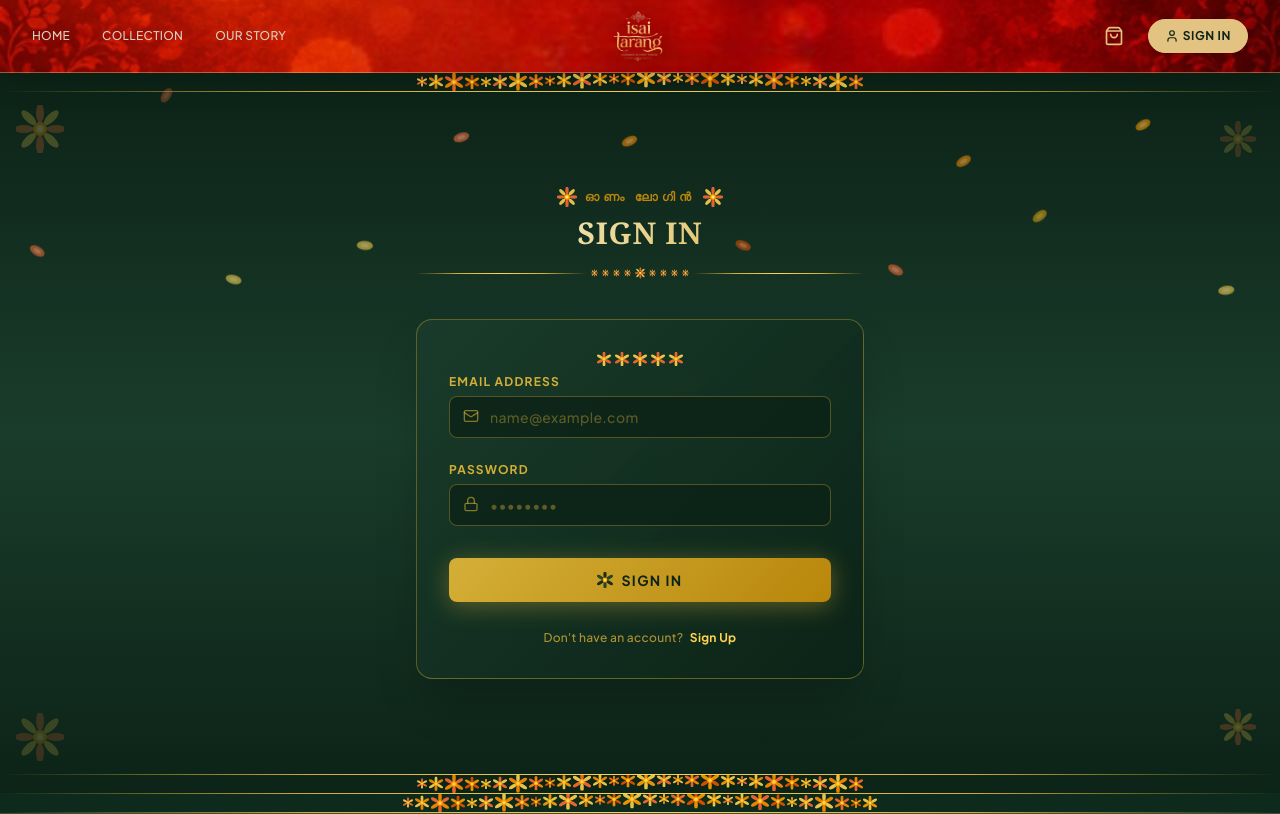
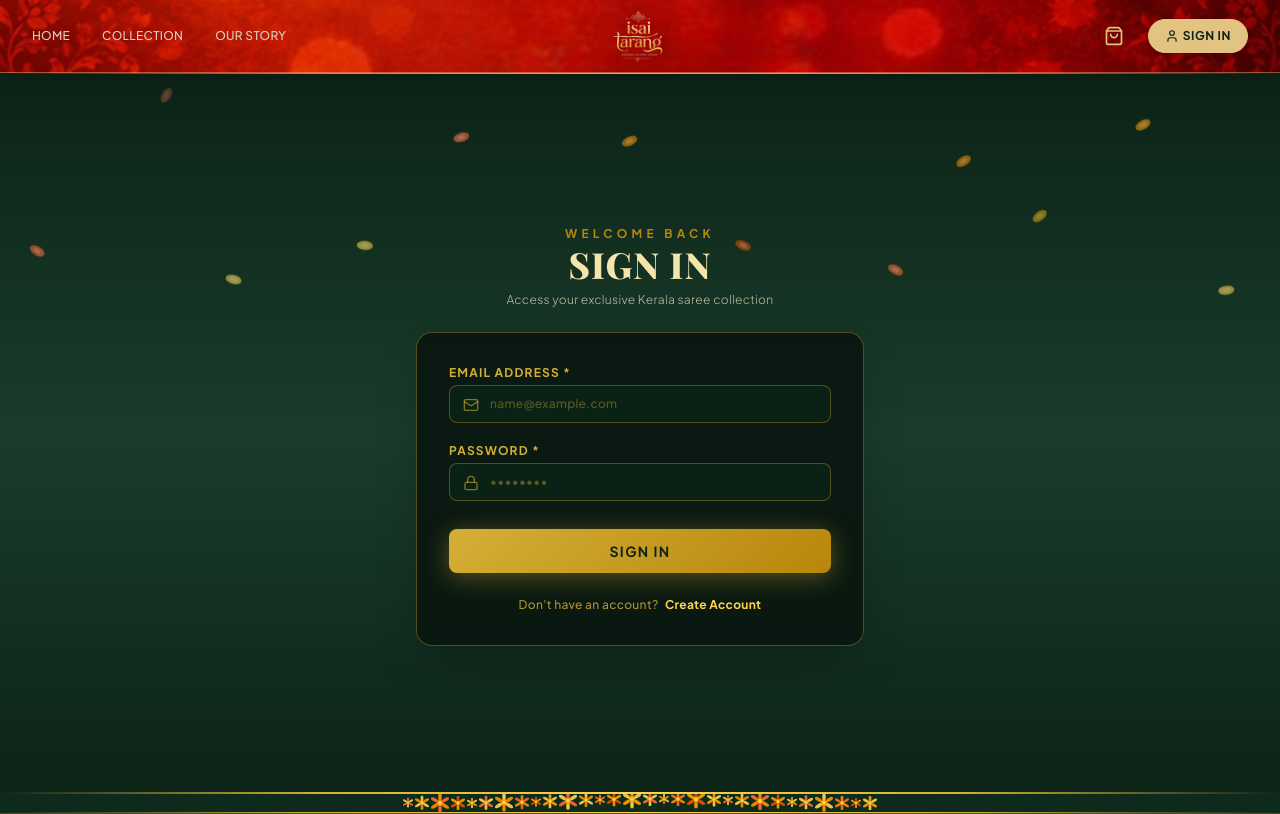
Before and after one commit to Adarshpm-0707/isai, a React (Vite) app: page /login in a window 1280 px wide. Shown: the top 814 px of the page. Built offline with nearby package versions, Linux system fonts and the light colour scheme; a web font is replaced by a local one.

Commit message:
add onam effect

```diff
--- a/src/pages/Cart.jsx
+++ b/src/pages/Cart.jsx
@@ -36,10 +36,13 @@ export default function Cart() {
     <div className="min-h-screen px-3 sm:px-6 lg:px-8 py-8 sm:py-12 space-y-8"
       style={{ background: "linear-gradient(180deg,#0C2317 0%,#1A3C2B 40%,#0C2317 100%)" }}>
 
-      {/* Top garland */}
-      <div><GoldLine /><PookklamGarland count={26} /><GoldLine /></div>
+      {/* Top Gold Line */}
+      <div><GoldLine /></div>
 
-      <OnamPageHeading malayalam="ഷോപ്പിംഗ് ബാഗ്" english="SHOPPING BAG" />
+      <div className="text-center space-y-1 my-4">
+        <span className="text-[#B8860B] text-[10px] sm:text-xs font-bold tracking-[0.35em] uppercase block">YOUR SELECTION</span>
+        <h1 className="font-serif text-2xl sm:text-4xl font-bold tracking-wide uppercase text-[#F3E5AB]">SHOPPING BAG</h1>
+      </div>
 
       <div className="max-w-7xl mx-auto grid grid-cols-1 lg:grid-cols-3 gap-6 sm:gap-8 items-start">
         {/* Cart items */}
--- a/src/pages/Login.jsx
+++ b/src/pages/Login.jsx
@@ -1,11 +1,10 @@
 import React, { useState, useEffect } from "react";
 import { Link, useNavigate, useLocation } from "react-router-dom";
 import useAuth from "../hooks/useAuth";
-import Button from "../components/reusable/Button";
 import { validateEmail, validateRequired } from "../utils/validators";
 import { AlertCircle, Lock, Mail } from "lucide-react";
 import { motion } from "framer-motion";
-import { OnamPageHeading, SectionFlower, PookklamGarland, GoldLine, MiniFlower } from "../components/layout/OnamEffects";
+import { GoldLine } from "../components/layout/OnamEffects";
 
 export default function Login() {
   const navigate = useNavigate();
@@ -51,17 +50,9 @@ export default function Login() {
       className="min-h-[90vh] flex flex-col items-center justify-center px-4 py-12 relative"
       style={{ background: "linear-gradient(180deg,#0C2317 0%,#1A3C2B 50%,#0C2317 100%)" }}
     >
-      {/* Top flower garland */}
       <div className="absolute top-0 left-0 right-0">
-        <PookklamGarland count={28} />
         <GoldLine />
       </div>
-
-      {/* Corner flowers */}
-      <SectionFlower size={48} className="absolute top-8 left-4 opacity-25 hidden md:block" />
-      <SectionFlower size={36} className="absolute top-12 right-6 opacity-20 hidden md:block" />
-      <SectionFlower size={48} className="absolute bottom-8 left-4 opacity-20 hidden md:block" />
-      <SectionFlower size={36} className="absolute bottom-12 right-6 opacity-25 hidden md:block" />
 
       <motion.div
         initial={{ opacity: 0, y: 24 }}
@@ -69,90 +60,75 @@ export default function Login() {
         transition={{ duration: 0.7 }}
         className="w-full max-w-md space-y-6 relative z-10"
       >
-        {/* Onam heading */}
-        <OnamPageHeading malayalam="ഓണം ലോഗിൻ" english="SIGN IN" />
+        <div className="text-center space-y-2">
+          <span className="text-[#B8860B] text-[10px] sm:text-xs font-bold tracking-[0.35em] uppercase">WELCOME BACK</span>
+          <h1 className="text-3xl sm:text-4xl font-extrabold uppercase tracking-wide text-[#F3E5AB]">
+            Sign In
+          </h1>
+          <p className="text-xs text-[#EADFC9]/80 font-light">Access your exclusive Kerala saree collection</p>
+        </div>
 
-        {error && (
-          <div className="border text-[#F6D18A] p-4 rounded-lg flex items-start gap-2.5"
-            style={{ background: "rgba(43,20,9,0.9)", borderColor: "rgba(212,175,55,0.5)" }}>
-            <AlertCircle className="w-5 h-5 flex-shrink-0 mt-0.5 text-[#FFD54F]" />
-            <p className="text-xs font-medium">{error}</p>
-          </div>
-        )}
+        <form
+          onSubmit={handleSubmit}
+          className="rounded-2xl p-6 sm:p-8 space-y-5 shadow-2xl"
+          style={{ background: "rgba(10,24,16,0.95)", border: "1.5px solid rgba(212,175,55,0.35)" }}
+        >
+          {error && (
+            <div className="p-3 rounded-lg flex items-center gap-2 text-xs font-bold text-red-300 border border-red-500/40" style={{ background: "rgba(120,20,20,0.4)" }}>
+              <AlertCircle className="w-4 h-4 text-red-400 shrink-0" />
+              <span>{error}</span>
+            </div>
+          )}
 
-        <motion.form
-          onSubmit={handleSubmit}
-          className="rounded-2xl p-6 sm:p-8 space-y-6 shadow-2xl relative overflow-hidden"
-          style={{ background: "linear-gradient(135deg,rgba(26,60,43,0.95),rgba(12,35,23,0.98))", border: "1.5px solid rgba(212,175,55,0.4)" }}
-        >
-          {/* Top flower accent */}
-          <div className="flex items-center justify-center gap-1 mb-2">
-            {[0,1,2,3,4].map(i => <MiniFlower key={i} size={14} c1="#FF6B35" c2="#FFD54F" />)}
-          </div>
-
-          {/* Email */}
-          <div className="space-y-1.5">
-            <label className="block text-xs uppercase font-bold text-[#D4AF37] tracking-widest">Email Address</label>
+          <div className="space-y-1">
+            <label className="block text-xs uppercase font-bold text-[#D4AF37] tracking-widest">Email Address *</label>
             <div className="relative">
               <Mail className="absolute left-3.5 top-3 w-4 h-4 text-[#D4AF37]/60" />
               <input
-                type="email" value={email}
-                onChange={(e) => setEmail(e.target.value)}
-                className="w-full rounded-lg pl-10 pr-4 py-2.5 text-sm placeholder:text-[#D4AF37]/40 focus:outline-none transition-all"
-                style={{ background: "rgba(12,35,23,0.8)", border: "1px solid rgba(212,175,55,0.35)", color: "#F3E5AB" }}
-                onFocus={e => e.currentTarget.style.borderColor = "#D4AF37"}
-                onBlur={e => e.currentTarget.style.borderColor = "rgba(212,175,55,0.35)"}
-                placeholder="name@example.com" required
+                type="email" value={email} onChange={(e) => setEmail(e.target.value)}
+                className="w-full pl-10 pr-4 py-2.5 rounded-lg text-xs font-medium text-[#F3E5AB] placeholder:text-[#D4AF37]/40 focus:outline-none focus:border-[#D4AF37] transition-colors"
+                style={{ background: "rgba(12,35,23,0.9)", border: "1px solid rgba(212,175,55,0.35)" }}
+                placeholder="name@example.com"
               />
             </div>
           </div>
 
-          {/* Password */}
-          <div className="space-y-1.5">
-            <label className="block text-xs uppercase font-bold text-[#D4AF37] tracking-widest">Password</label>
+          <div className="space-y-1">
+            <div className="flex justify-between items-center">
+              <label className="block text-xs uppercase font-bold text-[#D4AF37] tracking-widest">Password *</label>
+            </div>
             <div className="relative">
               <Lock className="absolute left-3.5 top-3 w-4 h-4 text-[#D4AF37]/60" />
               <input
-                type="password" value={password}
-                onChange={(e) => setPassword(e.target.value)}
-                className="w-full rounded-lg pl-10 pr-4 py-2.5 text-sm placeholder:text-[#D4AF37]/40 focus:outline-none transition-all"
-                style={{ background: "rgba(12,35,23,0.8)", border: "1px solid rgba(212,175,55,0.35)", color: "#F3E5AB" }}
-                onFocus={e => e.currentTarget.style.borderColor = "#D4AF37"}
-                onBlur={e => e.currentTarget.style.borderColor = "rgba(212,175,55,0.35)"}
-                placeholder="••••••••" required
+                type="password" value={password} onChange={(e) => setPassword(e.target.value)}
+                className="w-full pl-10 pr-4 py-2.5 rounded-lg text-xs font-medium text-[#F3E5AB] placeholder:text-[#D4AF37]/40 focus:outline-none focus:border-[#D4AF37] transition-colors"
+                style={{ background: "rgba(12,35,23,0.9)", border: "1px solid rgba(212,175,55,0.35)" }}
+                placeholder="••••••••"
               />
             </div>
           </div>
 
-          {/* Submit */}
           <div className="pt-2">
-            <button
-              type="submit" disabled={loading}
+            <button type="submit" disabled={loading}
               className="w-full py-3 rounded-lg font-bold text-sm tracking-widest uppercase transition-all disabled:opacity-60 flex items-center justify-center gap-2"
               style={{ background: "linear-gradient(135deg,#D4AF37,#B8860B)", color: "#0C2317", boxShadow: "0 4px 24px rgba(212,175,55,0.4)" }}
-              onMouseEnter={e => { if (!loading) { e.currentTarget.style.background = "linear-gradient(135deg,#FFD54F,#D4AF37)"; } }}
+              onMouseEnter={e => { if (!loading) e.currentTarget.style.background = "linear-gradient(135deg,#FFD54F,#D4AF37)"; }}
               onMouseLeave={e => { e.currentTarget.style.background = "linear-gradient(135deg,#D4AF37,#B8860B)"; }}
             >
-              <MiniFlower size={16} c1="#0C2317" c2="#1A3C2B" />
               {loading ? "Authenticating..." : "Sign In"}
             </button>
           </div>
 
           <p className="text-center text-xs text-[#D4AF37]/80 pt-1">
             Don&apos;t have an account?{" "}
-            <Link to="/signup" state={{ from: location.state?.from }}
-              className="text-[#FFD54F] font-bold hover:underline ml-1">
-              Sign Up
+            <Link to="/signup" state={{ from: location.state?.from }} className="text-[#FFD54F] font-bold hover:underline ml-1">
+              Create Account
             </Link>
           </p>
-        </motion.form>
+        </form>
       </motion.div>
 
-      {/* Bottom garland */}
-      <div className="absolute bottom-0 left-0 right-0">
-        <GoldLine />
-        <PookklamGarland count={28} />
-      </div>
+      <div className="absolute bottom-0 left-0 right-0"><GoldLine /></div>
     </div>
   );
 }
--- a/src/pages/OrderHistory.jsx
+++ b/src/pages/OrderHistory.jsx
@@ -40,8 +40,11 @@ export default function OrderHistory() {
     <div className="min-h-screen px-4 sm:px-6 lg:px-8 py-10 space-y-8"
       style={{ background: "linear-gradient(180deg,#0C2317 0%,#1A3C2B 40%,#0C2317 100%)" }}>
 
-      <div><GoldLine /><PookklamGarland count={26} /><GoldLine /></div>
-      <OnamPageHeading malayalam="ഓർഡർ ചരിത്രം" english="ORDER HISTORY" />
+      <div><GoldLine /></div>
+      <div className="text-center space-y-1 my-4">
+        <span className="text-[#B8860B] text-[10px] sm:text-xs font-bold tracking-[0.35em] uppercase block">PAST PURCHASES</span>
+        <h1 className="font-serif text-2xl sm:text-4xl font-bold tracking-wide uppercase text-[#F3E5AB]">ORDER HISTORY</h1>
+      </div>
 
       <div className="max-w-4xl mx-auto space-y-6">
         {orders.map((order, idx) => {
--- a/src/pages/ProductDetails.jsx
+++ b/src/pages/ProductDetails.jsx
@@ -151,8 +151,8 @@ export default function ProductDetails() {
 
   return (
     <div className="max-w-7xl mx-auto px-3 sm:px-6 lg:px-8 py-6 sm:py-12 space-y-8 sm:space-y-16 text-[#E3C381] bg-transparent">
-      {/* Onam garland top decoration */}
-      <div><GoldLine /><PookklamGarland count={24} /><GoldLine /></div>
+      {/* Gold top accent line */}
+      <div><GoldLine /></div>
       {/* Back button */}
       <div>
 
--- a/src/pages/Signup.jsx
+++ b/src/pages/Signup.jsx
@@ -2,9 +2,9 @@ import React, { useState, useEffect } from "react";
 import { Link, useNavigate, useLocation } from "react-router-dom";
 import useAuth from "../hooks/useAuth";
 import { validateEmail, validateRequired } from "../utils/validators";
-import { AlertCircle, Lock, Mail, ShieldCheck, User, Phone } from "lucide-react";
+import { AlertCircle, Lock, Mail, User, Phone } from "lucide-react";
 import { motion } from "framer-motion";
-import { OnamPageHeading, SectionFlower, PookklamGarland, GoldLine, MiniFlower } from "../components/layout/OnamEffects";
+import { GoldLine } from "../components/layout/OnamEffects";
 
 const inputClass = "w-full rounded-lg pl-10 pr-4 py-2 text-sm placeholder:text-[#D4AF37]/40 focus:outline-none transition-all";
 const inputStyle = { background: "rgba(12,35,23,0.8)", border: "1px solid rgba(212,175,55,0.35)", color: "#F3E5AB" };
@@ -50,49 +50,39 @@ export default function Signup() {
       className="min-h-[90vh] flex flex-col items-center justify-center px-4 py-14 relative"
       style={{ background: "linear-gradient(180deg,#0C2317 0%,#1A3C2B 50%,#0C2317 100%)" }}
     >
-      <div className="absolute top-0 left-0 right-0"><PookklamGarland count={28} /><GoldLine /></div>
-
-      <SectionFlower size={48} className="absolute top-8 left-4 opacity-25 hidden md:block" />
-      <SectionFlower size={36} className="absolute top-12 right-6 opacity-20 hidden md:block" />
-      <SectionFlower size={40} className="absolute bottom-10 left-8 opacity-20 hidden md:block" />
-      <SectionFlower size={34} className="absolute bottom-8 right-4 opacity-25 hidden md:block" />
+      <div className="absolute top-0 left-0 right-0"><GoldLine /></div>
 
       <motion.div initial={{ opacity: 0, y: 24 }} animate={{ opacity: 1, y: 0 }} transition={{ duration: 0.7 }}
         className="w-full max-w-md space-y-5 relative z-10">
 
-        <OnamPageHeading malayalam="ഓണം സൈൻ അപ്പ്" english="CREATE ACCOUNT" />
+        <div className="text-center space-y-2">
+          <span className="text-[#B8860B] text-[10px] sm:text-xs font-bold tracking-[0.35em] uppercase">CREATE ACCOUNT</span>
+          <h1 className="text-3xl sm:text-4xl font-extrabold uppercase tracking-wide text-[#F3E5AB]">
+            Join Us
+          </h1>
+          <p className="text-xs text-[#EADFC9]/80 font-light">Register to start shopping handcrafted silk sarees</p>
+        </div>
 
-        {error && (
-          <div className="border text-[#F6D18A] p-3.5 rounded-lg flex items-start gap-2.5"
-            style={{ background: "rgba(43,20,9,0.9)", borderColor: "rgba(212,175,55,0.5)" }}>
-            <AlertCircle className="w-5 h-5 flex-shrink-0 mt-0.5 text-[#FFD54F]" />
-            <p className="text-xs font-medium">{error}</p>
-          </div>
-        )}
-        {success && (
-          <div className="border text-[#F6D18A] p-3.5 rounded-lg flex items-start gap-2.5"
-            style={{ background: "rgba(12,60,43,0.9)", borderColor: "rgba(212,175,55,0.6)" }}>
-            <ShieldCheck className="w-5 h-5 flex-shrink-0 text-[#FFD54F] mt-0.5" />
-            <div>
-              <h4 className="text-xs font-bold uppercase tracking-wider">Registration Successful!</h4>
-              <p className="text-[11px] mt-0.5 leading-normal text-[#D4AF37]">Account created. Please sign in.</p>
+        <form onSubmit={handleSubmit} className="rounded-2xl p-6 sm:p-8 space-y-4 shadow-2xl"
+          style={{ background: "rgba(10,24,16,0.95)", border: "1.5px solid rgba(212,175,55,0.35)" }}>
+
+          {error && (
+            <div className="p-3 rounded-lg flex items-center gap-2 text-xs font-bold text-red-300 border border-red-500/40" style={{ background: "rgba(120,20,20,0.4)" }}>
+              <AlertCircle className="w-4 h-4 text-red-400 shrink-0" /><span>{error}</span>
             </div>
-          </div>
-        )}
+          )}
 
-        <form onSubmit={handleSubmit}
-          className="rounded-2xl p-6 sm:p-8 space-y-4 shadow-2xl"
-          style={{ background: "linear-gradient(135deg,rgba(26,60,43,0.95),rgba(12,35,23,0.98))", border: "1.5px solid rgba(212,175,55,0.4)" }}>
-
-          <div className="flex items-center justify-center gap-1 mb-2">
-            {[0,1,2,3,4].map(i => <MiniFlower key={i} size={14} c1="#FF6B35" c2="#FFD54F" />)}
-          </div>
+          {success && (
+            <div className="p-3 rounded-lg text-xs font-bold text-emerald-300 border border-emerald-500/40" style={{ background: "rgba(20,100,50,0.4)" }}>
+              Account created! You can now <Link to="/login" className="underline font-extrabold">Sign In</Link>.
+            </div>
+          )}
 
           {[
-            { label: "Full Name *", icon: <User className="absolute left-3.5 top-3 w-4 h-4 text-[#D4AF37]/60" />, type: "text", value: name, onChange: setName, placeholder: "Priya Sharma" },
-            { label: "Phone Number", icon: <Phone className="absolute left-3.5 top-3 w-4 h-4 text-[#D4AF37]/60" />, type: "tel", value: phone, onChange: setPhone, placeholder: "9876543210" },
+            { label: "Full Name *", icon: <User className="absolute left-3.5 top-3 w-4 h-4 text-[#D4AF37]/60" />, type: "text", value: name, onChange: setName, placeholder: "Lakshmi Menon" },
+            { label: "Phone Number", icon: <Phone className="absolute left-3.5 top-3 w-4 h-4 text-[#D4AF37]/60" />, type: "tel", value: phone, onChange: setPhone, placeholder: "+91 98765 43210" },
             { label: "Email Address *", icon: <Mail className="absolute left-3.5 top-3 w-4 h-4 text-[#D4AF37]/60" />, type: "email", value: email, onChange: setEmail, placeholder: "name@example.com" },
-            { label: "Password (min 6) *", icon: <Lock className="absolute left-3.5 top-3 w-4 h-4 text-[#D4AF37]/60" />, type: "password", value: password, onChange: setPassword, placeholder: "••••••••" },
+            { label: "Password *", icon: <Lock className="absolute left-3.5 top-3 w-4 h-4 text-[#D4AF37]/60" />, type: "password", value: password, onChange: setPassword, placeholder: "••••••••" },
             { label: "Confirm Password *", icon: <Lock className="absolute left-3.5 top-3 w-4 h-4 text-[#D4AF37]/60" />, type: "password", value: confirmPassword, onChange: setConfirmPassword, placeholder: "••••••••" },
           ].map((field, i) => (
             <div key={i} className="space-y-1">
@@ -118,7 +108,6 @@ export default function Signup() {
               onMouseEnter={e => { if (!loading) e.currentTarget.style.background = "linear-gradient(135deg,#FFD54F,#D4AF37)"; }}
               onMouseLeave={e => { e.currentTarget.style.background = "linear-gradient(135deg,#D4AF37,#B8860B)"; }}
             >
-              <MiniFlower size={16} c1="#0C2317" c2="#1A3C2B" />
               {loading ? "Registering..." : "Sign Up"}
             </button>
           </div>
@@ -132,7 +121,7 @@ export default function Signup() {
         </form>
       </motion.div>
 
-      <div className="absolute bottom-0 left-0 right-0"><GoldLine /><PookklamGarland count={28} /></div>
+      <div className="absolute bottom-0 left-0 right-0"><GoldLine /></div>
     </div>
   );
 }
```
Also changed, not shown: src/pages/About.jsx (+31 -36 lines), src/pages/OrderSuccess.jsx (+16 -24 lines).
